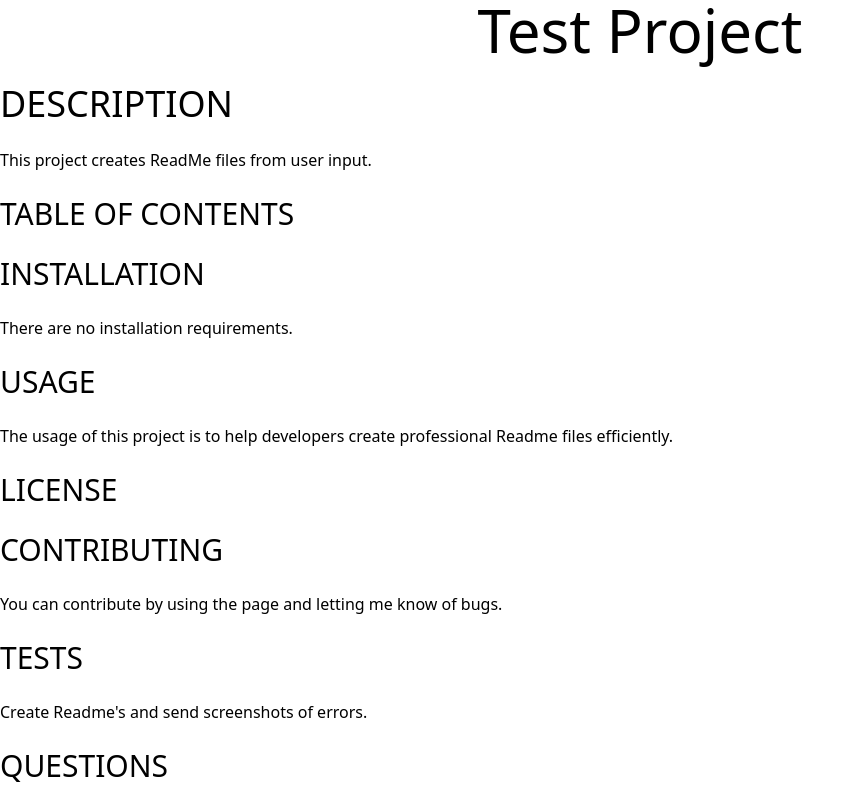
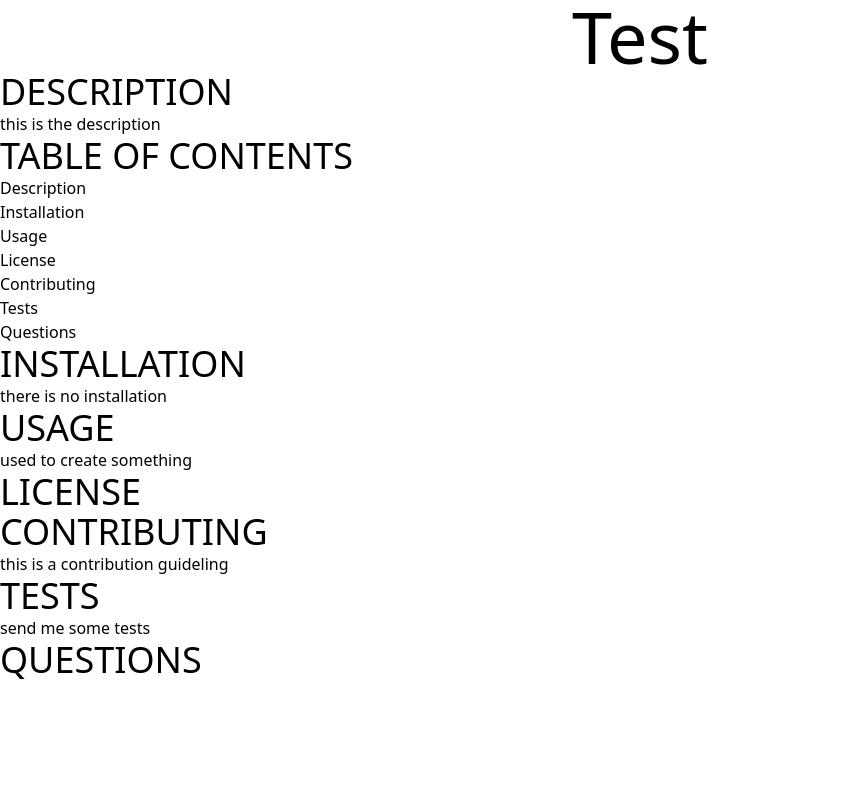
Before and after one commit to athenamw/tellMeTheFacts, a website: page index.html in a window 1280 px wide. Shown: the whole page, without its empty margins (0-865 px from the left). Drawn offline with nearby package versions, Linux system fonts and the light colour scheme.

Commit message:
fixed quotation marks and added table of contents

```diff
--- a/index.html
+++ b/index.html
@@ -7,35 +7,44 @@
     <title>Tell Me The Facts</title>
 </head>
 <body>
-    <header id="title" class="text-6xl text-center">Test Project</header>
+    <header id="title" class="text-7xl text-center">Test</header>
         <section id="description" class="content-between">
-            <h1 class="text-4xl my-6"> DESCRIPTION </h1>
-            <p>This project creates ReadMe files from user input.</p>
+            <h1 class="text-4xl"> DESCRIPTION </h1>
+            <p>this is the description</p>
         </section>
         <section id="toc">
-            <h1 class="text-3xl my-6"> TABLE OF CONTENTS </h1>
+            <h1 class="text-4xl"> TABLE OF CONTENTS </h1>
+            <ol>
+            <li><a href="#description">Description</a></li>
+            <li>Installation</li>
+            <li>Usage</li>
+            <li>License</li>
+            <li>Contributing</li>
+            <li>Tests</li>
+            <li>Questions</li>
+            </ol>
         </section>
         <section id="installation">
-            <h1 class="text-3xl my-6"> INSTALLATION </h1>
-            <p>There are no installation requirements.</p>
+            <h1 class="text-4xl"> INSTALLATION </h1>
+            <p>there is no installation</p>
         <section id="usage">
-            <h1 class="text-3xl my-6">USAGE</h1>
-            <p>The usage of this project is to help developers create professional Readme files efficiently. </p>
+            <h1 class="text-4xl">USAGE</h1>
+            <p>used to create something</p>
         </section>
         <section id="license">
-            <h1 class="text-3xl my-6">LICENSE</h1>
+            <h1 class="text-4xl">LICENSE</h1>
             <p></p>
         </section>
         <section id="contribute">
-            <h1 class="text-3xl my-6">CONTRIBUTING</h1>
-            <p>You can contribute by using the page and letting me know of bugs. </p>
+            <h1 class="text-4xl">CONTRIBUTING</h1>
+            <p>this is a contribution guideling</p>
         </section>
         <section id="tests">
-            <h1 class="text-3xl my-6">TESTS</h1>
-            <p>Create Readme's and send screenshots of errors. </p>
+            <h1 class="text-4xl">TESTS</h1>
+            <p>send me some tests</p>
         </section>
         <section id="question">
-            <h1 class="text-3xl my-6">QUESTIONS</h1>
+            <h1 class="text-4xl">QUESTIONS</h1>
             <p></p>
         </section>
 
```
Also changed, not shown: index.js (+9 -0 lines).
